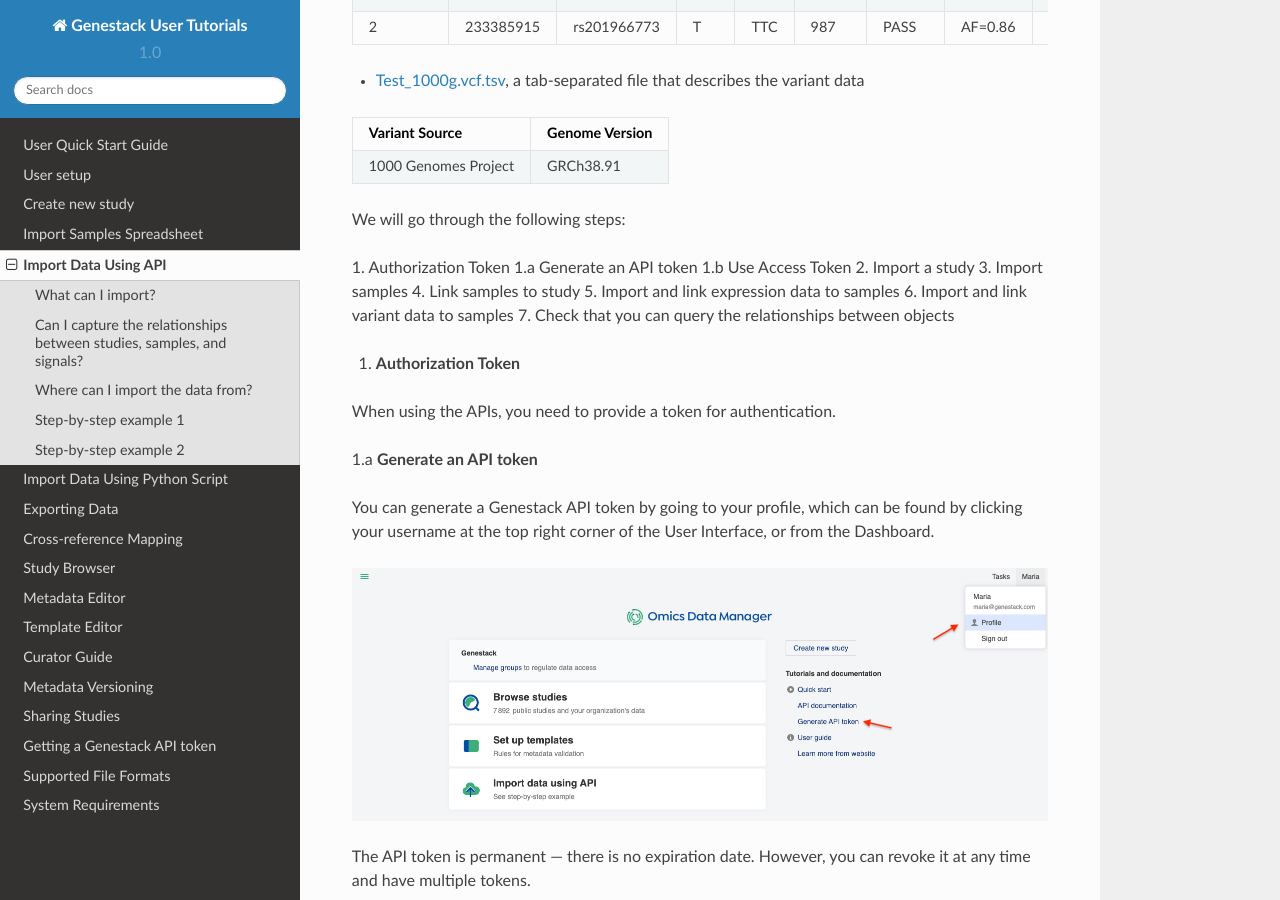
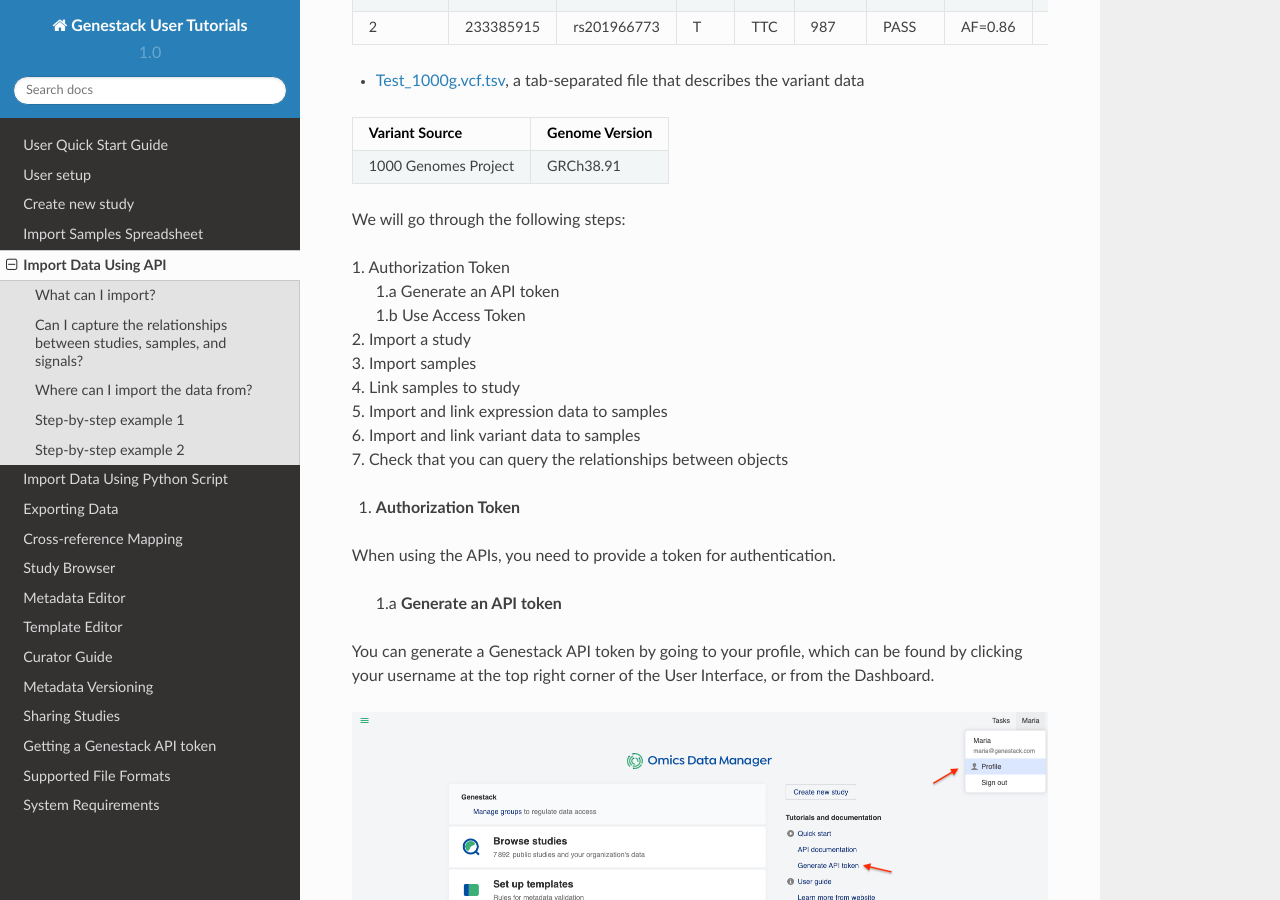
Before and after one commit to genestack/user-guide, a Sphinx documentation site: the page built from source/doc-odm-user-guide/import-data-using-api.rst, in a window 1280 px wide and 900 px high, scrolled down 2271 px. Built offline with Sphinx 7.4.7 and the Read the Docs theme 2.0.0, drawn with Linux system fonts in a browser that asks for light colours.

Commit message:
fixes new line when presenting enumeration

```diff
--- a/source/doc-odm-user-guide/import-data-using-api.rst
+++ b/source/doc-odm-user-guide/import-data-using-api.rst
@@ -124,21 +124,21 @@
 
 We will go through the following steps:
 
-1.  Authorization Token
-1.a Generate an API token
-1.b Use Access Token
-2.  Import a study
-3.  Import samples
-4.  Link samples to study
-5.  Import and link expression data to samples
-6.  Import and link variant data to samples
-7.  Check that you can query the relationships between objects
+| 1.  Authorization Token
+|    1.a Generate an API token
+|    1.b Use Access Token
+| 2.  Import a study
+| 3.  Import samples
+| 4.  Link samples to study
+| 5.  Import and link expression data to samples
+| 6.  Import and link variant data to samples
+| 7.  Check that you can query the relationships between objects
 
 1. **Authorization Token**
 
 When using the APIs, you need to provide a token for authentication.
 
-1.a **Generate an API token**
+ 1.a **Generate an API token**
 
 You can generate a Genestack API token by going to your profile, which can be found by clicking your username at the top right corner
 of the User Interface, or from the Dashboard.
@@ -149,7 +149,7 @@
 The API token is permanent — there is no expiration date. However, you can revoke it at any time and have multiple
 tokens.
 
-1.b **Use Access Token**
+ 1.b **Use Access Token**
 
 You could also be provided with an Access Token. To use it, in the follow examples replace the authorization header part
 
```
